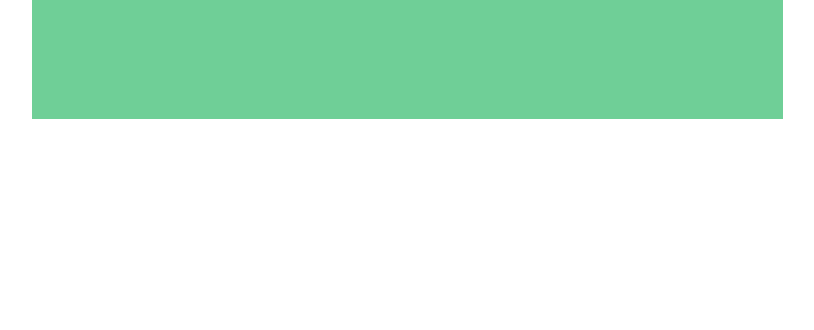
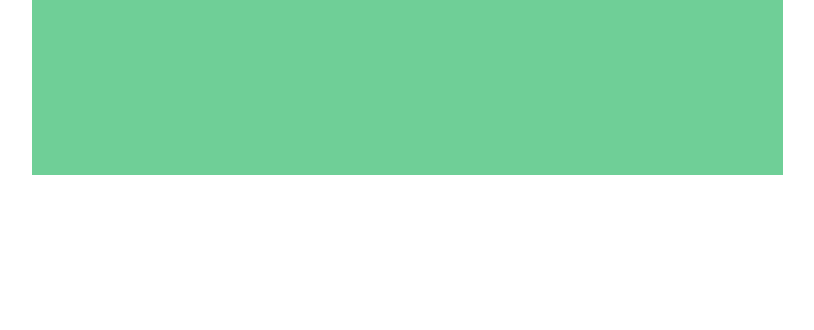
Before and after one commit to deniscoelho-js/HTC---FlexBox, a plain HTML site: page index.html in a window 1280 px wide. Shown: the part 470-800 px from the top of the page, without its empty margins (233-1047 px from the left). Drawn offline with Linux system fonts and the light colour scheme.

Commit message:
atualizacao

```diff
--- a/css/styles.css
+++ b/css/styles.css
@@ -17,8 +17,13 @@
   align-items: center;
 }
 
+.container{
+  min-height: 100vh;
+  min-width: 100vw;
+}
+
 .content{
-  margin-top: 100px;
+  /* margin-top: 100px; */
   min-width: 751px;
   height: 489px;
   background-color: var(--green);
```
